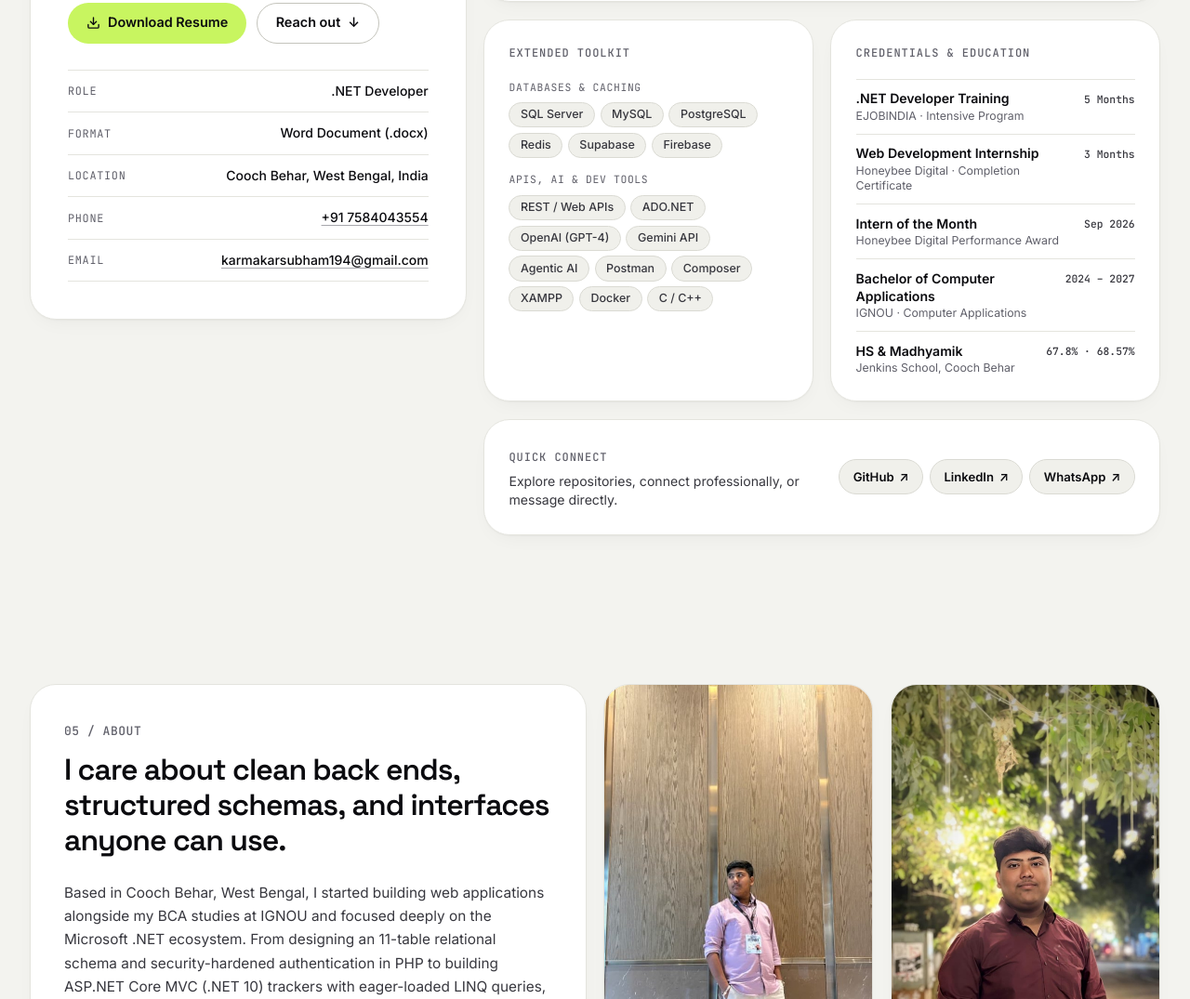
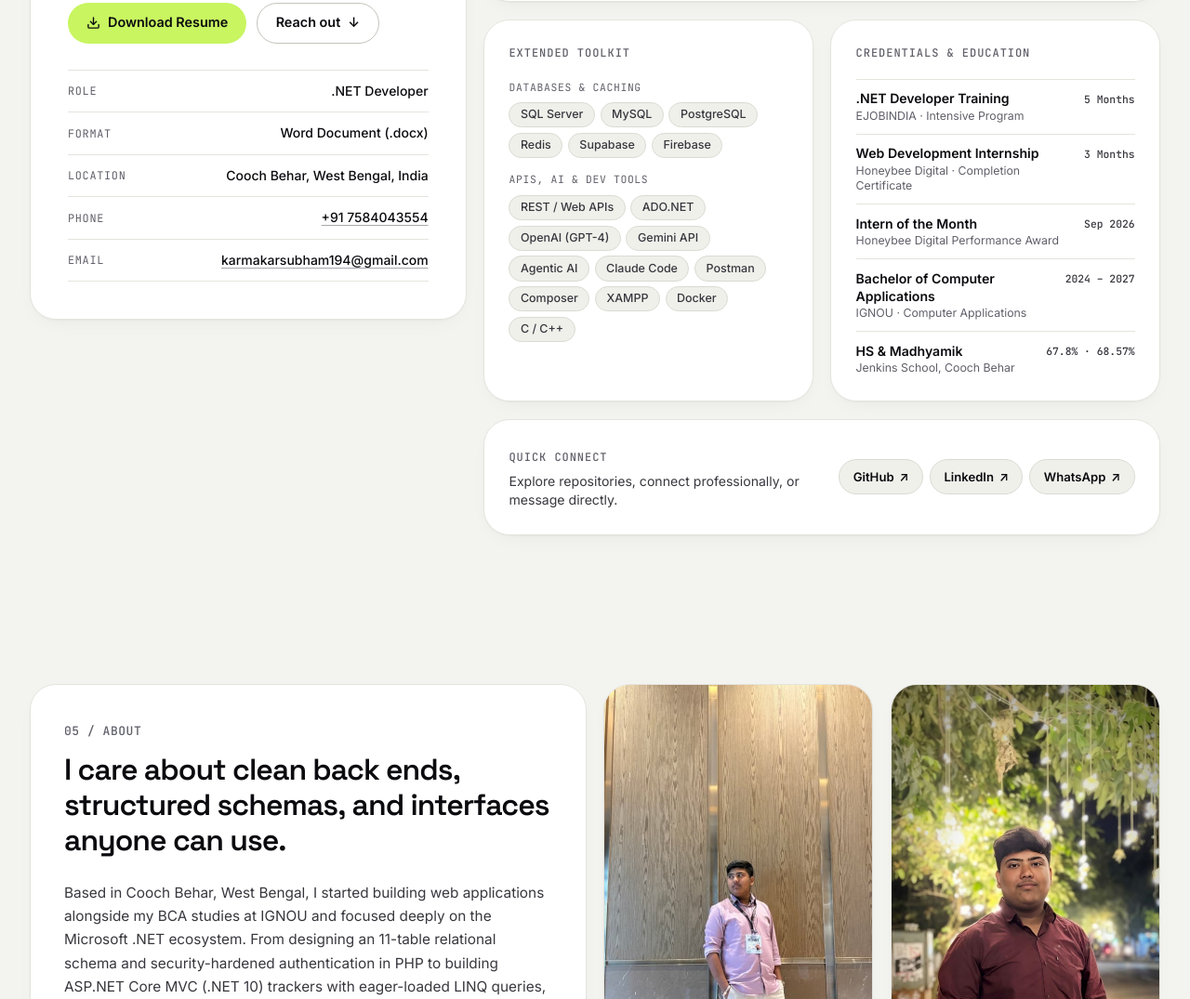
Before and after one commit to Subham675/Portfolio, a plain HTML site: page index.html in a window 1280 px wide. Shown: the part 5808-6883 px from the top of the page at 93% size. Drawn offline with Linux system fonts and the light colour scheme.

Commit message:
commit 7: add Claude Code alongside Postman in APIs, AI & Dev Tools

```diff
--- a/index.html
+++ b/index.html
@@ -921,6 +921,7 @@
                     <span class="chip">OpenAI (GPT-4)</span>
                     <span class="chip">Gemini API</span>
                     <span class="chip">Agentic AI</span>
+                    <span class="chip">Claude Code</span>
                     <span class="chip">Postman</span>
                     <span class="chip">Composer</span>
                     <span class="chip">XAMPP</span>
```
